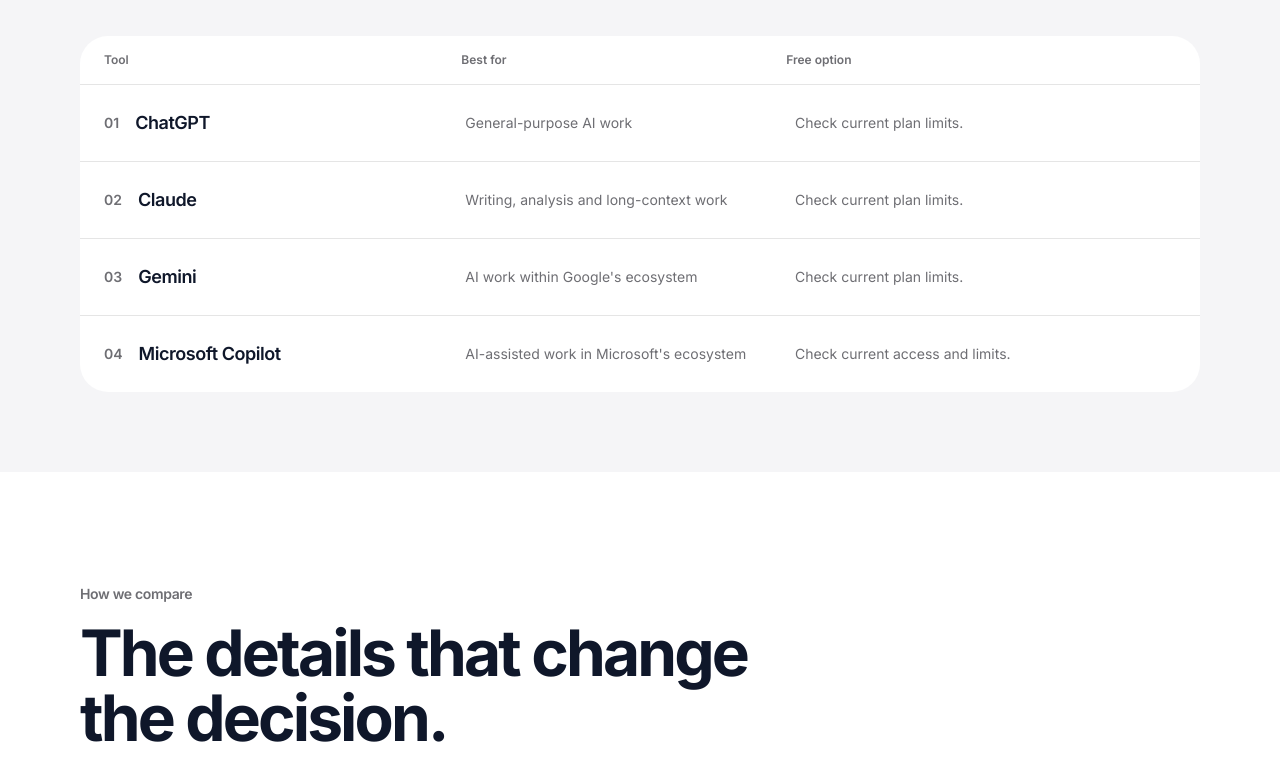
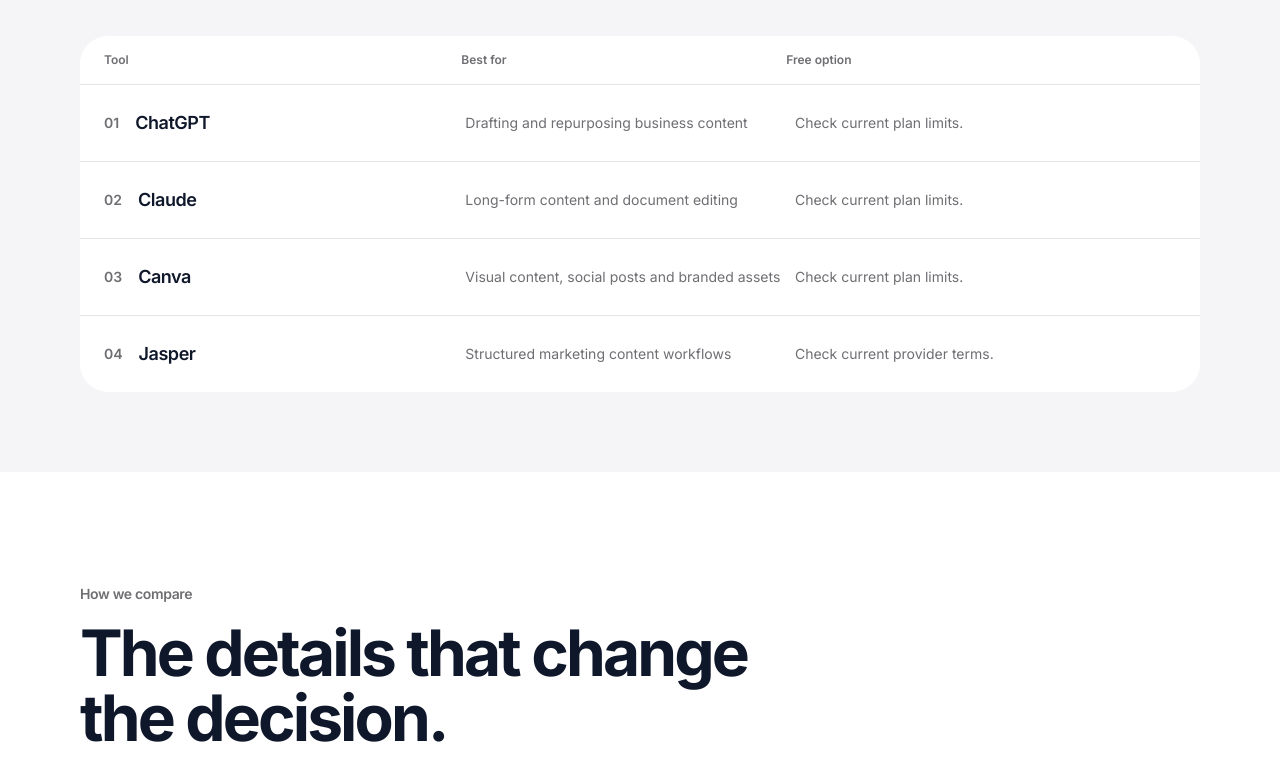
Before and after one commit to LinukaBandara/StackPick, a Next.js app: page /best/ai-tools-business-content in a window 1280 px wide. Shown: the part 992-1772 px from the top of the page. Built offline with nearby package versions, Linux system fonts and the light colour scheme; no server answers.

Commit message:
refactor: specialize AI comparison tools

```diff
--- a/app/best/ai-tools-business-content/page.tsx
+++ b/app/best/ai-tools-business-content/page.tsx
@@ -15,10 +15,10 @@ export default function Page() {
       intro="Compare AI tools that can help create business content while preserving accuracy, brand voice and human review."
       pricingNote="AI features, models, usage limits and pricing change frequently. Verify current provider terms and test outputs before adopting a tool."
       tools={[
-        { name: "ChatGPT", bestFor: "General-purpose AI work", freeOption: "Check current plan limits.", tradeoff: "Broad capability means you still need to define the workflow.", url: "https://chatgpt.com/" },
-        { name: "Claude", bestFor: "Writing, analysis and long-context work", freeOption: "Check current plan limits.", tradeoff: "Limits and available features vary by plan.", url: "https://claude.ai/" },
-        { name: "Gemini", bestFor: "AI work within Google's ecosystem", freeOption: "Check current plan limits.", tradeoff: "Feature availability can vary by account and region.", url: "https://gemini.google.com/" },
-        { name: "Microsoft Copilot", bestFor: "AI-assisted work in Microsoft's ecosystem", freeOption: "Check current access and limits.", tradeoff: "The useful features depend on the Microsoft products and plan involved.", url: "https://copilot.microsoft.com/" },
+        { name: "ChatGPT", bestFor: "Drafting and repurposing business content", freeOption: "Check current plan limits.", tradeoff: "Output still needs fact-checking, editing and brand review.", url: "https://chatgpt.com/" },
+        { name: "Claude", bestFor: "Long-form content and document editing", freeOption: "Check current plan limits.", tradeoff: "You remain responsible for accuracy and originality.", url: "https://claude.ai/" },
+        { name: "Canva", bestFor: "Visual content, social posts and branded assets", freeOption: "Check current plan limits.", tradeoff: "Template-based workflows need brand direction to avoid sameness.", url: "https://www.canva.com/" },
+        { name: "Jasper", bestFor: "Structured marketing content workflows", freeOption: "Check current provider terms.", tradeoff: "More specialized than a general AI assistant.", url: "https://www.jasper.ai/" },
       ]}
       bottomLine="AI can speed production, but the business still owns accuracy and originality."
     >
```
